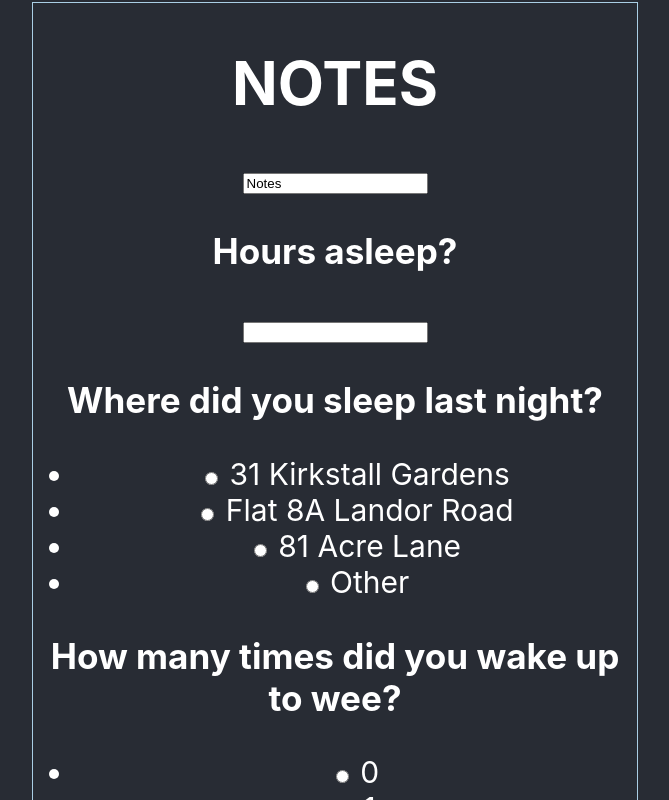
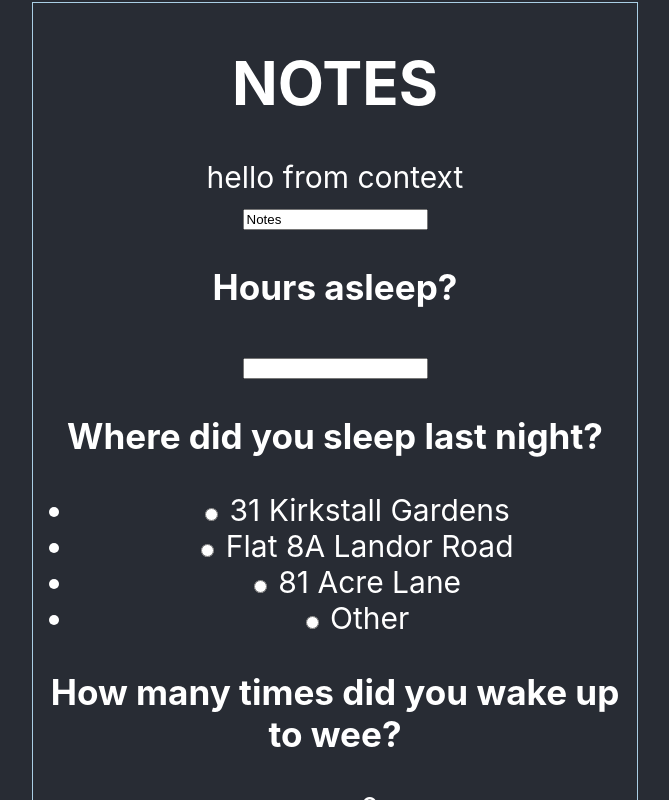
Before and after one commit to jjadeseravla/sleep-tracker, a React (Create React App) app: page /info/1 in a window 1280 px wide. Shown: the top 800 px of the page, without its empty margins (310-979 px from the left). Built offline with nearby package versions, Linux system fonts and the light colour scheme.

Commit message:
How to use useContext hook
Example of useContext hook to display msg in component from info in the global app so you dont need to pass down props from parent

```diff
--- a/src/App.js
+++ b/src/App.js
@@ -4,12 +4,14 @@ import { BrowserRouter as Router,
         Switch,
         Route } from 'react-router-dom';
 import SquareInfo from './components/SquareInfo.js';
+import { UserContext } from './UserContext';
 
 function App() {
   return (
     <Router>
       <div className="App">
         <header className="App-header">
+        <UserContext.Provider value="hello from context">
           <Switch>
             <Route path='/info/:id'>
               <SquareInfo/>
@@ -18,6 +20,7 @@ function App() {
               <Grid/>
             </Route>
           </Switch>
+          </UserContext.Provider>
         </header>
       </div>
     </Router>
--- /dev/null
+++ b/src/UserContext.js
@@ -0,0 +1,3 @@
+import {createContext} from 'react';
+
+export const UserContext = createContext(null); //pass in initial value
--- a/src/components/SquareInfo.js
+++ b/src/components/SquareInfo.js
@@ -1,4 +1,5 @@
-import React, { useState, useRedirect } from 'react';
+import React, { useState, useContext } from 'react';
+import { UserContext } from '../UserContext';
 import { useHistory } from "react-router-dom";
 import './squareInfo.css';
 
@@ -11,9 +12,12 @@ function SquareInfo() {
     history.push(`/`);
   }
 
+  const msg = useContext(UserContext);
+
   return (
     <div className="myform">
       <h1>NOTES</h1>
+        {msg}
         <form action="" method="post">
           <input type="text" id="notes" name="notes" placeholder="write notes here..." value="Notes"/>
           <h3>Hours asleep?</h3>
```
